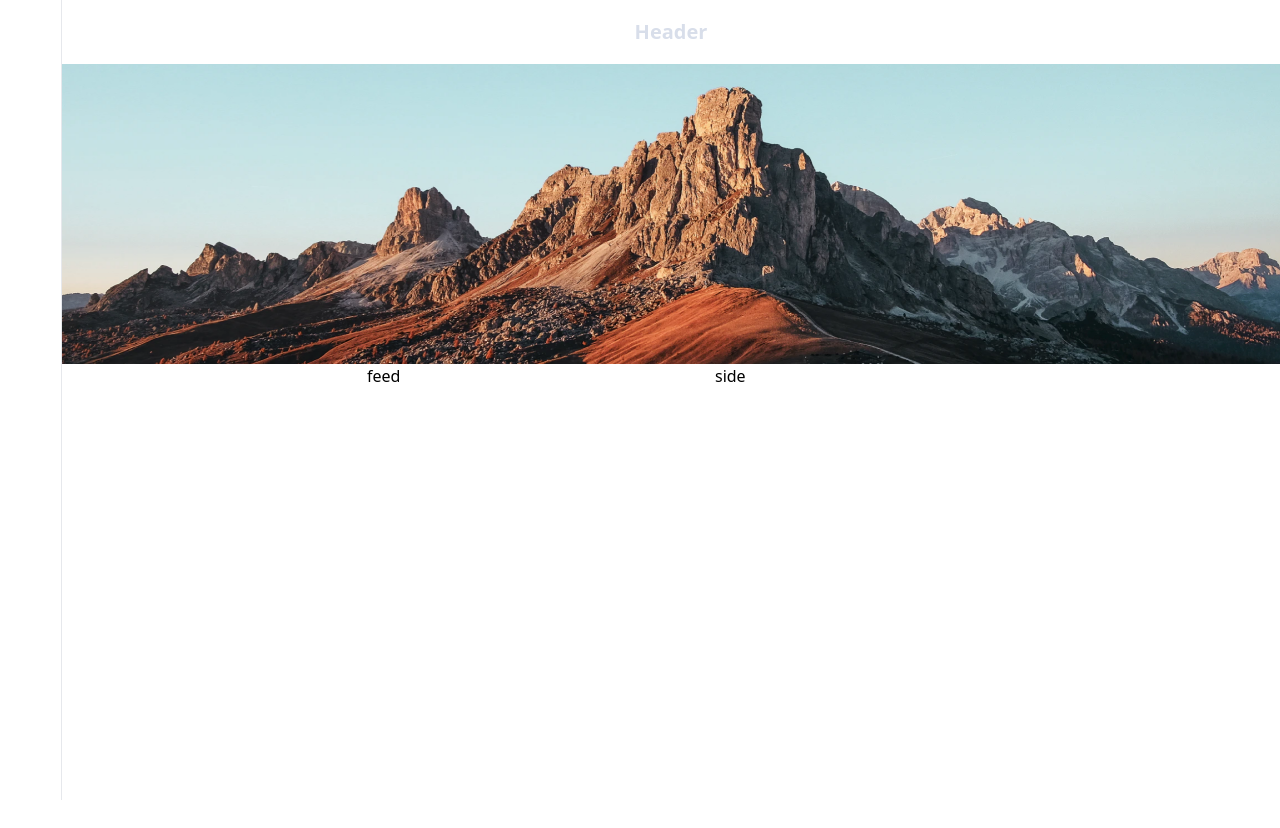
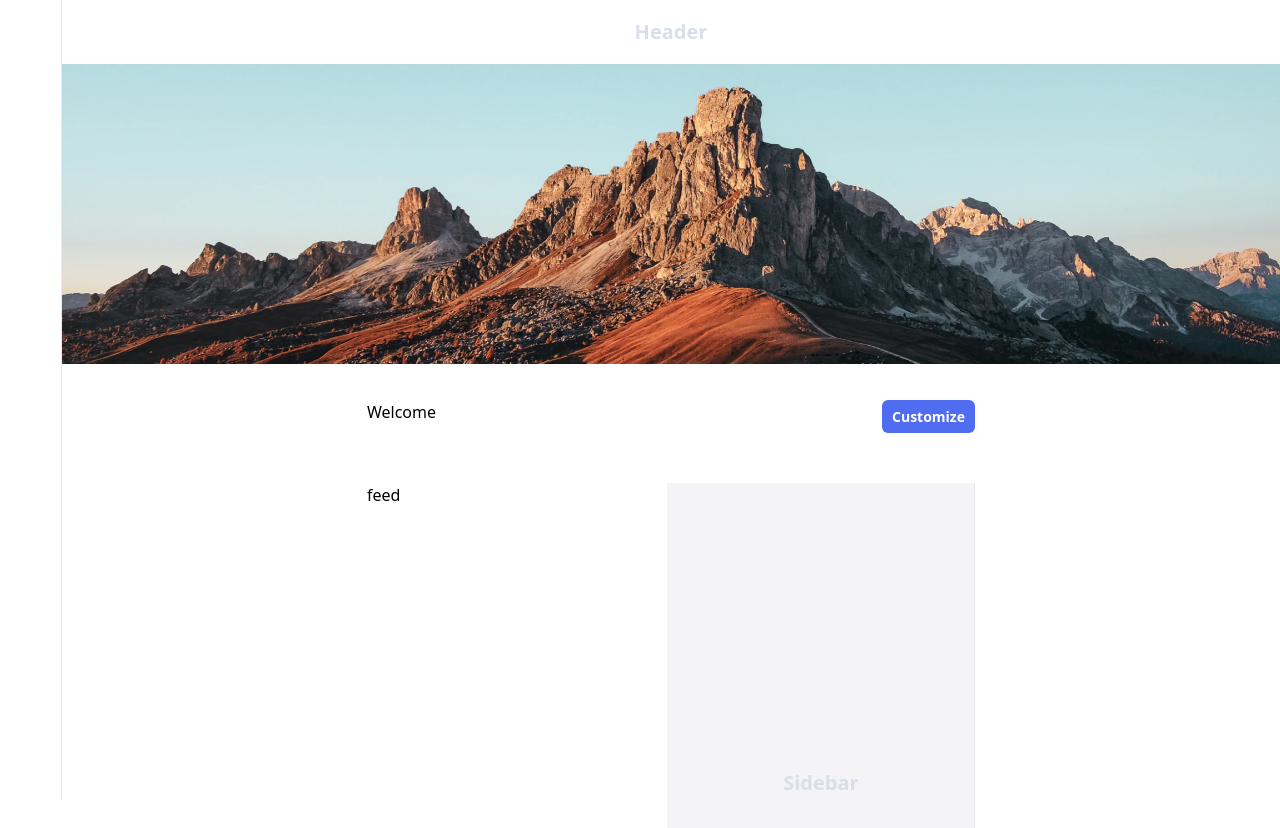
Before and after one commit to redtxai/event-form, a React (Create React App) app: page / in a window 1280 px wide. Shown: the top 828 px of the page. Before the commit the page ends 800 px from the top, so only its background shows below. Built offline with nearby package versions, Linux system fonts and the light colour scheme.

Commit message:
#35 Implements the right sidebar and the main strucuture for the feed

```diff
--- a/src/pages/landpage/components/landpage-body/LandpageBody.tsx
+++ b/src/pages/landpage/components/landpage-body/LandpageBody.tsx
@@ -1,10 +1,14 @@
+import LandpageBodyHeader from "./components/landpage-body-header/LandpageBodyHeader"
 import LandpageFeed from "./components/landpage-feed/LandpageFeed"
 import LandpageSidebar from "./components/landpage-sidebar/LandpageSidebar"
 
 const LandpageBody = () => {
-  return <section className="max-w-1xl m-auto flex justify-between">
-    <LandpageFeed></LandpageFeed>
-    <LandpageSidebar></LandpageSidebar>
+  return <section className="max-w-1xl m-auto mt-9">
+    <LandpageBodyHeader></LandpageBodyHeader>
+    <section className="w-full flex justify-between mt-13">
+      <LandpageFeed></LandpageFeed>
+      <LandpageSidebar></LandpageSidebar>
+    </section>
   </section>
 }
 
--- /dev/null
+++ b/src/pages/landpage/components/landpage-body/components/landpage-body-header/LandpageBodyHeader.tsx
@@ -0,0 +1,12 @@
+import Button from "../../../../../../components/button/Button"
+
+const LandpageBodyHeader = () => {
+  return <header className="w-full flex justify-between">
+    <section>
+      Welcome
+    </section>
+    <Button text="Customize" className="py-2 px-2.5 rounded-md bg-indigo-550 font-bold text-sm text-white leading-4-05"></Button>
+  </header>
+}
+
+export default LandpageBodyHeader
--- a/src/pages/landpage/components/landpage-body/components/landpage-sidebar/LandpageSidebar.tsx
+++ b/src/pages/landpage/components/landpage-body/components/landpage-sidebar/LandpageSidebar.tsx
@@ -1,7 +1,12 @@
 
 const LandpageSidebar = () => {
-  return <section className="w-full max-w-1xxs">
-    side
+  return <section className="
+    w-full max-w-1xxs h-custom
+    flex justify-center items-center
+    text-slate-350 font-bold text-xl
+    leading-6
+    bg-zinc-75 shadow-custom-slate">
+    Sidebar
   </section>
 }
 
--- a/src/styles.css
+++ b/src/styles.css
@@ -848,6 +848,14 @@ select {
   padding-left: 2rem;
   padding-right: 2rem;
 }
+.px-2\.5 {
+  padding-left: 0.625rem;
+  padding-right: 0.625rem;
+}
+.px-2 {
+  padding-left: 0.5rem;
+  padding-right: 0.5rem;
+}
 .pt-6 {
   padding-top: 1.5rem;
 }
@@ -1051,6 +1059,9 @@ select {
 /********************************************************************************/
 /******************************** BACKGROUND COLOR ******************************/
 /********************************************************************************/
+.bg-zinc-75 {
+    background-color: #F4F4F7;
+  }
 .bg-indigo-550 {
     background-color: #506CF0;
   }
@@ -1078,11 +1089,23 @@ select {
 .mt-11-05 {
     margin-top: 2.813em;
   }
+.mt-13 {
+    margin-top: 3.125em;
+  }
 /********************************************************************************/
 /************************************* HEIGHT ***********************************/
 /********************************************************************************/
 .h-75 {
     height: 300px;
+  }
+.h-custom {
+    height: 30em;
+  }
+/********************************************************************************/
+/********************************** BOX SHADOW **********************************/
+/********************************************************************************/
+.shadow-custom-slate {
+    box-shadow: inset -1px 0px 0px #E6E8EC;
   }
 .placeholder\:text-slate-450::placeholder {
     color: #8D9CAE;
```
Also changed, not shown: src/tailwind.css.
